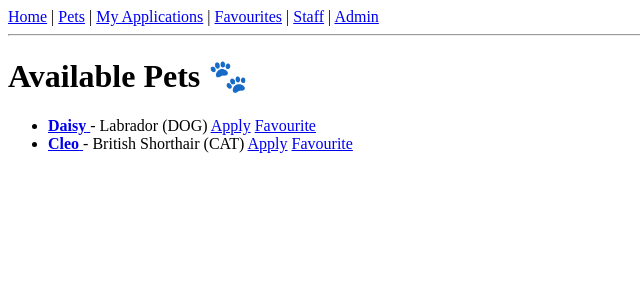
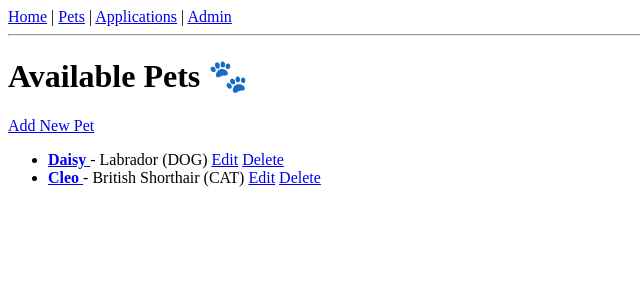
Before and after one commit to GabzStamatov/home4paws, a Django app: page /pets/ in a window 1280 px wide. Shown: the top 300 px of the page, without its empty margins (0-640 px from the left). Run offline with Django 5.2, Linux system fonts and the light colour scheme; a user stored in the database is signed in; data comes from the database, SQL or seed files in the repository; both versions use the stored data as it was after the commit.

Commit message:
staff functionality

```diff
--- a/core/templates/core/apply_for_pet.html
+++ b/core/templates/core/apply_for_pet.html
@@ -1,3 +1,5 @@
+{% extends 'core/base.html' %}
+
 <h1>Apply for {{ pet.name }}</h1>
 
 <form method="POST">
--- a/core/templates/core/base.html
+++ b/core/templates/core/base.html
@@ -8,15 +8,25 @@
 <nav>
     <a href="{% url 'home' %}">Home</a> |
     <a href="{% url 'pet_list' %}">Pets</a> |
-    <a href="{% url 'my_applications' %}">My Applications</a> |
-    <a href="{% url 'my_favourites' %}">Favourites</a> |
 
-    {% if user.is_authenticated and user.profile.role == 'STAFF' or user.profile.role == 'ADMIN' %}
-        <a href="{% url 'staff_applications' %}">Staff</a> |
-    {% endif %}
+    {% if user.is_authenticated %}
 
-    {% if user.is_authenticated and user.is_staff %}
-        <a href="/admin/">Admin</a>
+        {% if user.profile.role == 'ADOPTER' %}
+            <a href="{% url 'my_applications' %}">My Applications</a> |
+        {% endif %}
+
+       {% if user.profile.role == 'ADOPTER' %}
+            <a href="{% url 'my_favourites' %}">Favourites</a> |
+        {% endif %}
+
+        {% if user.profile.role == 'STAFF' or user.profile.role == 'ADMIN' %}
+            <a href="{% url 'staff_applications' %}">Applications</a> |
+        {% endif %}
+
+        {% if user.is_staff %}
+            <a href="/admin/">Admin</a>
+        {% endif %}
+
     {% endif %}
 </nav>
 
--- a/core/templates/core/my_favourites.html
+++ b/core/templates/core/my_favourites.html
@@ -1,3 +1,5 @@
+{% extends 'core/base.html' %}
+
 <h1>My Favourite Pets</h1>
 
 <ul>
--- a/core/templates/core/pet_list.html
+++ b/core/templates/core/pet_list.html
@@ -2,6 +2,12 @@
 
 {% block content %}
 <h1>Available Pets 🐾</h1>
+
+{% if user.is_authenticated %}
+    {% if user.profile.role == 'STAFF' or user.profile.role == 'ADMIN' %}
+        <p><a href="{% url 'add_pet' %}">Add New Pet</a></p>
+    {% endif %}
+{% endif %}
 
 <ul>
     {% for pet in pets %}
@@ -10,9 +16,21 @@
                 <strong>{{ pet.name }}</strong>
             </a>
             - {{ pet.breed }} ({{ pet.pet_type }})
-            <a href="{% url 'apply_for_pet' pet.id %}">Apply</a>
-            <a href="{% url 'toggle_favourite' pet.id %}">Favourite</a>
+
+            {% if user.is_authenticated and user.profile.role == 'ADOPTER' %}
+                <a href="{% url 'apply_for_pet' pet.id %}">Apply</a>
+                <a href="{% url 'toggle_favourite' pet.id %}">⭐</a>
+            {% endif %}
+
+            {% if user.is_authenticated %}
+                {% if user.profile.role == 'STAFF' or user.profile.role == 'ADMIN' %}
+                    <a href="{% url 'edit_pet' pet.id %}">Edit</a>
+                    <a href="{% url 'delete_pet' pet.id %}">Delete</a>
+                {% endif %}
+            {% endif %}
         </li>
+    {% empty %}
+        <li>No pets available right now.</li>
     {% endfor %}
 </ul>
 {% endblock %}
--- a/core/urls.py
+++ b/core/urls.py
@@ -13,4 +13,8 @@ urlpatterns = [
     path('staff/applications/<int:app_id>/reject/', views.reject_application, name='reject_application'),
     path('pets/<int:pet_id>/favourite/', views.toggle_favourite, name='toggle_favourite'),
     path('my-favourites/', views.my_favourites, name='my_favourites'),
+
+    path('pets/add/', views.add_pet, name='add_pet'),
+    path('pets/<int:pet_id>/edit/', views.edit_pet, name='edit_pet'),
+    path('pets/<int:pet_id>/delete/', views.delete_pet, name='delete_pet'),
 ]
--- a/core/views.py
+++ b/core/views.py
@@ -4,6 +4,7 @@ from django.http import HttpResponseForbidden
 
 from .models import Pet, AdoptionApplication
 from .models import Pet, AdoptionApplication, Favourite
+from .forms import PetForm
 
 
 def home(request):
@@ -81,6 +82,9 @@ def reject_application(request, app_id):
 
 @login_required
 def toggle_favourite(request, pet_id):
+    if request.user.profile.role != 'ADOPTER':
+        return HttpResponseForbidden("Not allowed")
+
     pet = get_object_or_404(Pet, id=pet_id)
 
     favourite, created = Favourite.objects.get_or_create(
@@ -97,3 +101,50 @@ def toggle_favourite(request, pet_id):
 def my_favourites(request):
     favourites = Favourite.objects.filter(user=request.user)
     return render(request, 'core/my_favourites.html', {'favourites': favourites})
+
+@login_required
+def add_pet(request):
+    if not is_staff_user(request.user):
+        return HttpResponseForbidden("You are not allowed to access this page.")
+
+    if request.method == 'POST':
+        form = PetForm(request.POST)
+        if form.is_valid():
+            form.save()
+            return redirect('pet_list')
+    else:
+        form = PetForm()
+
+    return render(request, 'core/pet_form.html', {'form': form, 'title': 'Add Pet'})
+
+
+@login_required
+def edit_pet(request, pet_id):
+    if not is_staff_user(request.user):
+        return HttpResponseForbidden("You are not allowed to access this page.")
+
+    pet = get_object_or_404(Pet, id=pet_id)
+
+    if request.method == 'POST':
+        form = PetForm(request.POST, instance=pet)
+        if form.is_valid():
+            form.save()
+            return redirect('pet_detail', pet_id=pet.id)
+    else:
+        form = PetForm(instance=pet)
+
+    return render(request, 'core/pet_form.html', {'form': form, 'title': 'Edit Pet'})
+
+
+@login_required
+def delete_pet(request, pet_id):
+    if not is_staff_user(request.user):
+        return HttpResponseForbidden("You are not allowed to access this page.")
+
+    pet = get_object_or_404(Pet, id=pet_id)
+
+    if request.method == 'POST':
+        pet.delete()
+        return redirect('pet_list')
+
+    return render(request, 'core/delete_pet.html', {'pet': pet})
```
Also changed, not shown: core/forms.py (added, +18 -0 lines), core/templates/core/delete_pet.html (added, +14 -0 lines), core/templates/core/pet_form.html (added, +13 -0 lines), core/templates/core/staff_applications.html (+9 -3 lines), db.sqlite3.
